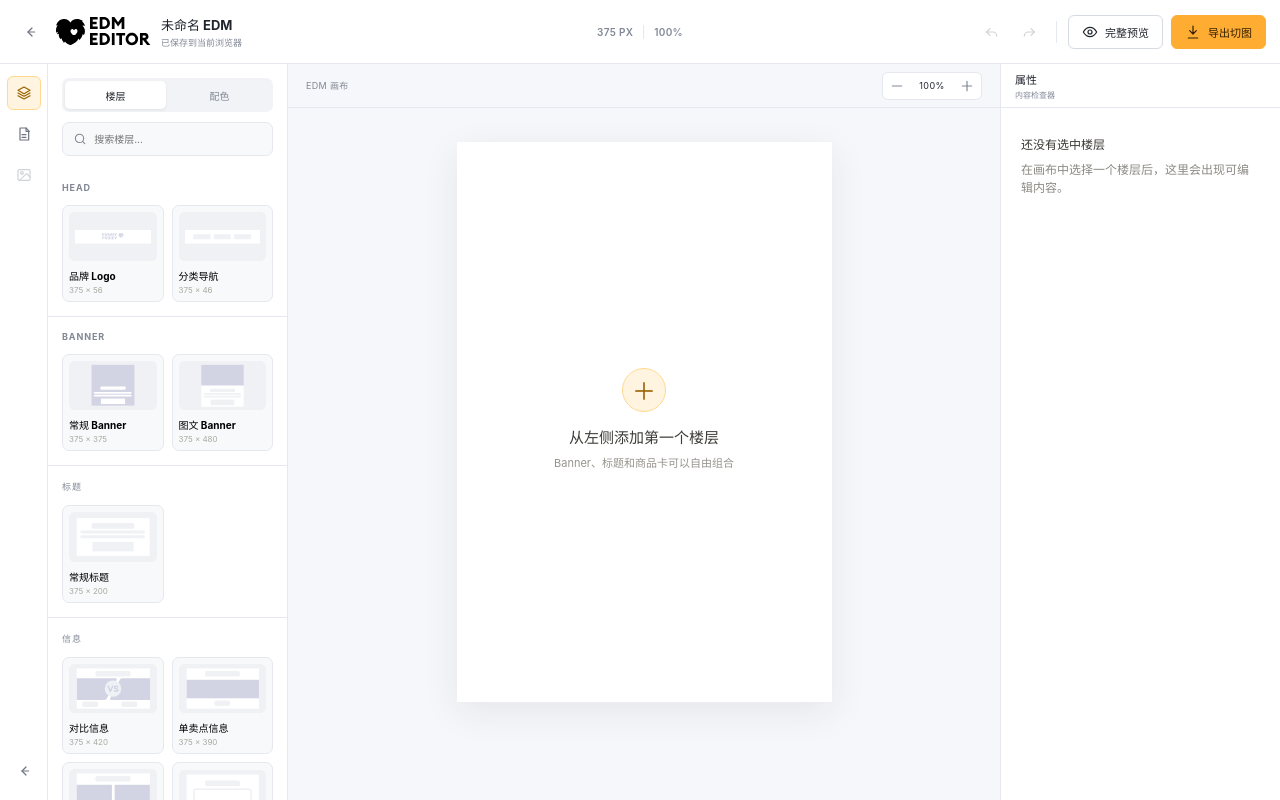
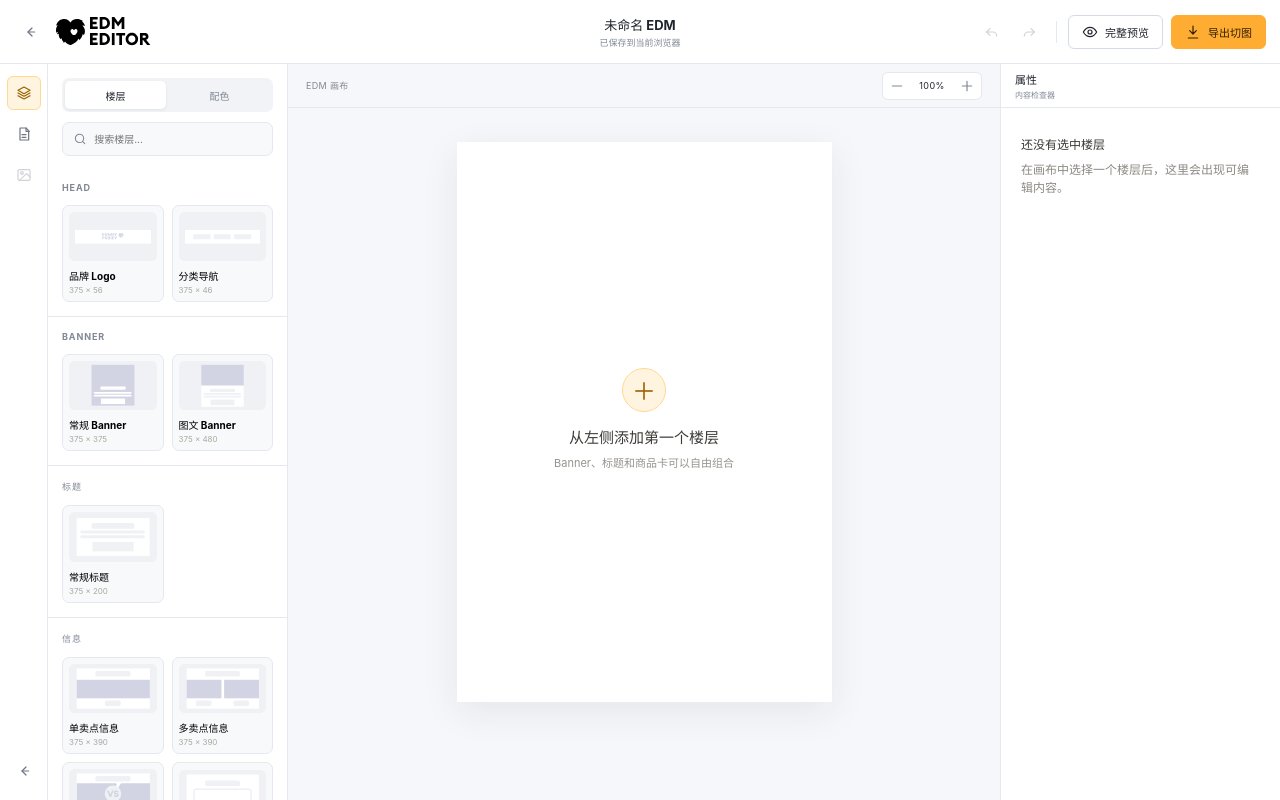
Before and after one commit to xiemingjian2024-stack/ff-edm-editor, a React (Vite) app: page / in a window 1280 px wide. Both pictures are taken after a click on the button "新建 EDM". Built offline with nearby package versions, Linux system fonts and the light colour scheme.

Commit message:
refactor: streamline editor toolbar and template order

```diff
--- a/src/editor/EditorPage.tsx
+++ b/src/editor/EditorPage.tsx
@@ -19,7 +19,7 @@ export function EditorPage({ initialDraft, onBack, onSave }: { initialDraft?: Ed
   useEffect(() => { const timer = window.setTimeout(() => onSave?.(state.draft), 500); return () => window.clearTimeout(timer) }, [state.draft, onSave])
   const selected = state.draft.floors.find(item => item.id === state.selectedFloorId)
   return <div className="app-shell">
-    <EditorToolbar name={state.draft.name} zoom={zoom} onNameChange={name => dispatch({ type: 'renameDraft', name })} onBack={onBack} onPreview={() => setDialog('preview')} onExport={() => setDialog('export')}/>
+    <EditorToolbar name={state.draft.name} onNameChange={name => dispatch({ type: 'renameDraft', name })} onBack={onBack} onPreview={() => setDialog('preview')} onExport={() => setDialog('export')}/>
     <div className="workspace">
       <EditorRail onBack={onBack}/>
       <TemplateLibrary onAdd={templateId => dispatch({ type: 'addFloor', templateId })} paletteId={state.draft.themePaletteId} palettes={themePalettes} onPaletteChange={paletteId => dispatch({ type: 'changeThemePalette', paletteId })} />
--- a/src/editor/EditorToolbar.tsx
+++ b/src/editor/EditorToolbar.tsx
@@ -2,6 +2,6 @@ import edmEditorLogo from '../assets/edm-editor-logo.svg'
 import { Icon } from '../ui/Icon'
 import { ToolButton } from '../ui/ToolButton'
 
-export function EditorToolbar({ name, zoom, onNameChange, onBack, onPreview, onExport }: { name: string; zoom: number; onNameChange: (name: string) => void; onBack?: () => void; onPreview: () => void; onExport: () => void }) {
-  return <header className="editor-toolbar"><div className="toolbar-identity"><ToolButton label="返回草稿" icon="back" onClick={onBack} /><img className="project-logo" src={edmEditorLogo} alt="EDM Editor"/><div><input value={name} onChange={event => onNameChange(event.target.value)} aria-label="EDM 名称"/><small>已保存到当前浏览器</small></div></div><div className="toolbar-viewport"><span>375 PX</span><i /><span>{zoom}%</span></div><div className="toolbar-actions"><ToolButton label="撤销" icon="undo" disabled /><ToolButton label="重做" icon="redo" disabled /><span className="toolbar-divider"/><button className="preview-button" onClick={onPreview}><Icon name="eye"/>完整预览</button><button className="export-button primary-button" onClick={onExport}><Icon name="download"/>导出切图</button></div></header>
+export function EditorToolbar({ name, onNameChange, onBack, onPreview, onExport }: { name: string; onNameChange: (name: string) => void; onBack?: () => void; onPreview: () => void; onExport: () => void }) {
+  return <header className="editor-toolbar"><div className="toolbar-identity"><ToolButton label="返回草稿" icon="back" onClick={onBack} /><img className="project-logo" src={edmEditorLogo} alt="EDM Editor"/></div><div className="toolbar-project"><input value={name} onChange={event => onNameChange(event.target.value)} aria-label="EDM 名称"/><small>已保存到当前浏览器</small></div><div className="toolbar-actions"><ToolButton label="撤销" icon="undo" disabled /><ToolButton label="重做" icon="redo" disabled /><span className="toolbar-divider"/><button className="preview-button" onClick={onPreview}><Icon name="eye"/>完整预览</button><button className="export-button primary-button" onClick={onExport}><Icon name="download"/>导出切图</button></div></header>
 }
--- a/src/editor/editor.css
+++ b/src/editor/editor.css
@@ -60,11 +60,10 @@ button { cursor: pointer; }
 /* Professional editor shell */
 .app-shell { background: var(--workspace); }
 .editor-toolbar { height: 64px; flex: 0 0 64px; display: grid; grid-template-columns: 1fr auto 1fr; align-items: center; padding: 0 14px; background: var(--surface); border-bottom: 1px solid var(--border); }
-.toolbar-identity, .toolbar-actions, .toolbar-viewport { display: flex; align-items: center; }
-.toolbar-identity { gap: 10px; }.toolbar-identity > div { min-width: 0; }.toolbar-identity input { width: 220px; padding: 0; border: 0; background: transparent; color: var(--ink); font-size: 13px; font-weight: 700; outline: none; }.toolbar-identity small { display: block; margin-top: 2px; color: var(--muted); font-size: 9px; }
+.toolbar-identity, .toolbar-actions { display: flex; align-items: center; }
+.toolbar-identity { gap: 10px; }.toolbar-project { width: 220px; min-width: 0; text-align: center; }.toolbar-project input { width: 100%; padding: 0; border: 0; background: transparent; color: var(--ink); font-size: 13px; font-weight: 700; text-align: center; outline: none; }.toolbar-project small { display: block; margin-top: 2px; color: var(--muted); font-size: 9px; }
 .project-logo { width: 95px; height: 29px; display: block; flex: 0 0 auto; }
 .visually-hidden { position: absolute; width: 1px; height: 1px; padding: 0; margin: -1px; overflow: hidden; clip: rect(0, 0, 0, 0); white-space: nowrap; border: 0; }
-.toolbar-viewport { gap: 10px; color: var(--muted); font-size: 10px; font-weight: 600; letter-spacing: .03em; }.toolbar-viewport i { width: 1px; height: 14px; background: var(--border); }
 .toolbar-actions { justify-content: flex-end; gap: 5px; }.toolbar-divider { width: 1px; height: 22px; margin: 0 6px; background: var(--border); }.preview-button, .export-button { height: 34px; display: inline-flex; align-items: center; gap: 7px; padding: 0 13px; border-radius: var(--radius-sm); font-size: 11px; font-weight: 700; }.preview-button { border: 1px solid var(--border-strong); background: var(--surface); color: var(--ink); }.export-button { margin-left: 3px; }
 .workspace { grid-template-columns: 48px 240px minmax(500px, 1fr) 280px; min-width: 1068px; }
 .editor-rail { min-height: 0; display: flex; flex-direction: column; align-items: center; justify-content: space-between; padding: 12px 0; background: var(--surface); border-right: 1px solid var(--border); }.editor-rail > div { display: grid; gap: 7px; }.editor-rail .tool-button { width: 34px; height: 34px; }
@@ -76,7 +75,7 @@ button { cursor: pointer; }
 .canvas-area { background: var(--workspace); }.canvas-topline { height: 44px; flex: 0 0 44px; display: flex; align-items: center; justify-content: space-between; padding: 0 18px; border-bottom: 1px solid var(--border); color: var(--muted); font-size: 9px; letter-spacing: .04em; }.zoom-control { height: 28px; display: flex; align-items: center; border: 1px solid var(--border); border-radius: 6px; background: var(--surface); overflow: hidden; }.zoom-control button { width: 28px; height: 28px; display: grid; place-items: center; padding: 0; border: 0; background: transparent; color: var(--muted); }.zoom-control button:hover:not(:disabled) { background: var(--surface-soft); color: var(--ink); }.zoom-control button:disabled { opacity: .3; }.zoom-control output { width: 42px; text-align: center; font-size: 9px; color: var(--ink); }
 .canvas-scroll { padding: 34px 52px 120px; }.canvas-zoom-layer { width: 375px; min-height: 560px; margin: 0 auto; transform-origin: top center; transition: transform .18s ease; }.edm-canvas { margin: 0; box-shadow: var(--shadow-canvas); }.floor-frame.is-selected { outline: 2px solid var(--brand); }.floor-label span { background: var(--brand); color: #342100; font-weight: 700; }.floor-label button { background: var(--surface); color: var(--ink); border: 1px solid var(--border); }.empty-mark { background: var(--brand-soft); color: #9a6305; border: 1px solid #ffd990; }
 .panel-heading { height: 44px; padding: 0 14px; border-color: var(--border); }.panel-heading h2 { font-size: 11px; }.panel-heading span { font-size: 9px; }
-@media (max-width: 1240px) { .workspace { grid-template-columns: 48px 210px minmax(470px, 1fr) 250px; }.toolbar-identity input { width: 160px; }.canvas-scroll { padding-left: 28px; padding-right: 28px; } }
+@media (max-width: 1240px) { .workspace { grid-template-columns: 48px 210px minmax(470px, 1fr) 250px; }.toolbar-project { width: 160px; }.canvas-scroll { padding-left: 28px; padding-right: 28px; } }
 .panel-heading > div h2 { margin: 0; }.panel-heading > div small { display: block; margin-top: 2px; color: var(--muted); font-size: 8px; }.inspector-section { border-bottom: 1px solid var(--border); }.inspector-section > header { height: 38px; display: flex; align-items: center; justify-content: space-between; padding: 0 14px; color: var(--muted); }.inspector-section > header h3 { margin: 0; color: var(--ink); font-size: 10px; font-weight: 700; }.inspector-section-body { padding: 0 14px 14px; }.inspector-section .field-list { padding: 5px 0 0; }.inspector-section .field { margin-bottom: 13px; }.inspector-section .field > span { margin-bottom: 6px; color: var(--muted); font-size: 9px; }.inspector-section textarea, .inspector-section input:not([type=color]) { border-color: var(--border); border-radius: 6px; background: var(--surface-soft); font-size: 10px; }.inspector-section textarea { min-height: 62px; }.product-slot-editor { padding: 12px 0; border-top: 1px solid var(--border); }.product-slot-editor:first-child { border-top: 0; }.product-slot-editor h3 { font-size: 10px; }.url-field button { background: var(--brand); color: #342100; border-radius: 6px; font-weight: 700; }.upload-field { border-color: var(--border-strong); border-radius: 6px; background: var(--surface-soft); }.panel-actions { position: static; padding: 4px 0 0; border: 0; background: transparent; }.panel-actions button { border-color: var(--border); border-radius: 6px; font-size: 10px; }
 .product-image-field { margin-bottom: 13px; }.product-image-field > span { display: block; margin-bottom: 6px; color: var(--muted); font-size: 9px; }
 .choice-field { display: grid; grid-template-columns: 1fr 1fr; gap: 6px; }.choice-field--three { grid-template-columns: repeat(3, 1fr); }.choice-field button { height: 32px; border: 1px solid var(--border); border-radius: 6px; background: var(--surface-soft); color: var(--muted); font-size: 9px; }.choice-field button.is-active { border-color: var(--brand); background: var(--brand-soft); color: var(--ink); font-weight: 700; }
--- a/src/templates/registry.ts
+++ b/src/templates/registry.ts
@@ -16,5 +16,5 @@ import { footerLinks } from './footer-links'
 import './templateStyles.css'
 import './fonts.css'
 
-export const templateRegistry = [headBrandLogo, headCategoryNavigation, bannerRegular, bannerImageCopy, bannerSimple, titleCentered, comparisonInformation, singleSellingPointInformation, sellingPointsInformation, codeInformation, productGridNBy2, productListNBy1, productGridNBy3, footerLinks].map(entry => ({ ...entry, definition: parseTemplate(entry.definition) }))
+export const templateRegistry = [headBrandLogo, headCategoryNavigation, bannerRegular, bannerImageCopy, bannerSimple, titleCentered, singleSellingPointInformation, sellingPointsInformation, comparisonInformation, codeInformation, productListNBy1, productGridNBy2, productGridNBy3, footerLinks].map(entry => ({ ...entry, definition: parseTemplate(entry.definition) }))
 export const getTemplate = (id: string) => templateRegistry.find(item => item.definition.id === id)
```
Also changed, not shown: 2 other files (tests, documents, lock files or other folders).
